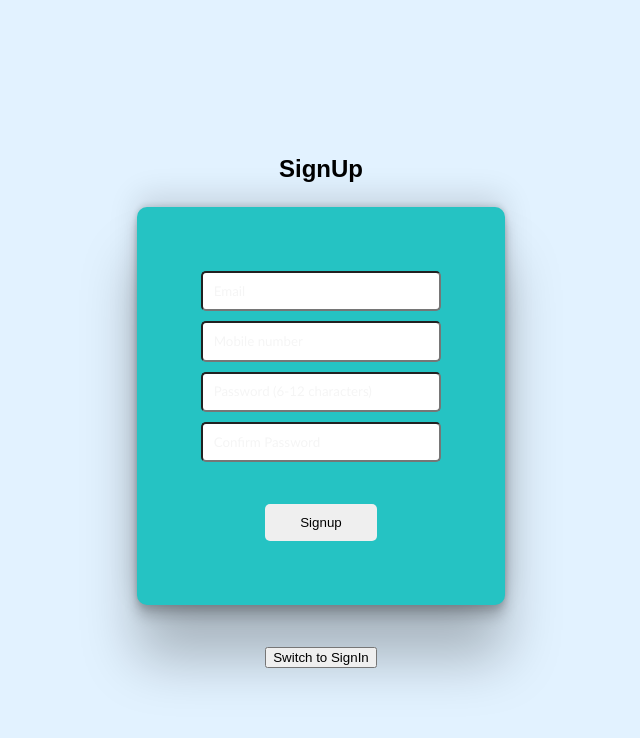
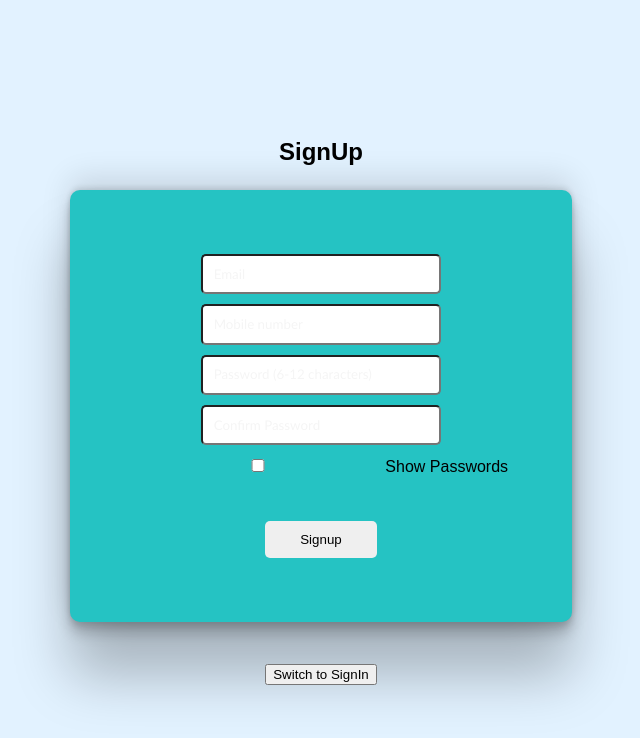
Before and after one commit to Saurabh-Shrivastav/TATAWNTech, a React (Vite) app in the folder frontend/: page /auth in a window 1280 px wide. Both pictures are taken after a click on the button "Switch to SignUp". Shown: the top 738 px of the page, without its empty margins (319-959 px from the left). Built offline with nearby package versions, Linux system fonts and the light colour scheme.

Commit message:
Update SignUp.jsx
Add show password field

```diff
--- a/frontend/src/Components/SignUp.jsx
+++ b/frontend/src/Components/SignUp.jsx
@@ -11,6 +11,7 @@ const SignUp = ({ setIsAuthenticated }) => {
     const [otpSent, setOtpSent] = useState(false);
     const [error, setError] = useState({});
     const [isLoading, setIsLoading] = useState(false);
+    const [showPasswords, setShowPasswords] = useState(false);
     const navigate = useNavigate();
 
     const validatePhoneNumber = (phone) => /^[6-9]\d{9}$/.test(phone); // Checks for Indian 10-digit mobile numbers starting with 6-9
@@ -98,7 +99,7 @@ const SignUp = ({ setIsAuthenticated }) => {
                     {error.phone && <p style={{ color: 'red' }}>{error.phone}</p>}
 
                     <input
-                        type="password"
+                        type={showPasswords ? "text" : "password"}
                         placeholder="Password (6-12 characters)"
                         value={password}
                         onChange={(e) => setPassword(e.target.value)}
@@ -107,13 +108,21 @@ const SignUp = ({ setIsAuthenticated }) => {
                     {error.password && <p style={{ color: 'red' }}>{error.password}</p>}
 
                     <input
-                        type="password"
+                        type={showPasswords ? "text" : "password"}
                         placeholder="Confirm Password"
                         value={confirmPassword}
                         onChange={(e) => setConfirmPassword(e.target.value)}
                         required
                     />
                     {error.confirmPassword && <p style={{ color: 'red' }}>{error.confirmPassword}</p>}
+
+                    <label>
+                        <input
+                            type="checkbox"
+                            checked={showPasswords}
+                            onChange={() => setShowPasswords(!showPasswords)}
+                        /> Show Passwords
+                    </label>
 
                     <button type="submit" id='signup' disabled={isLoading}>
                         {isLoading ? 'Loading...' : 'Signup'}
```
